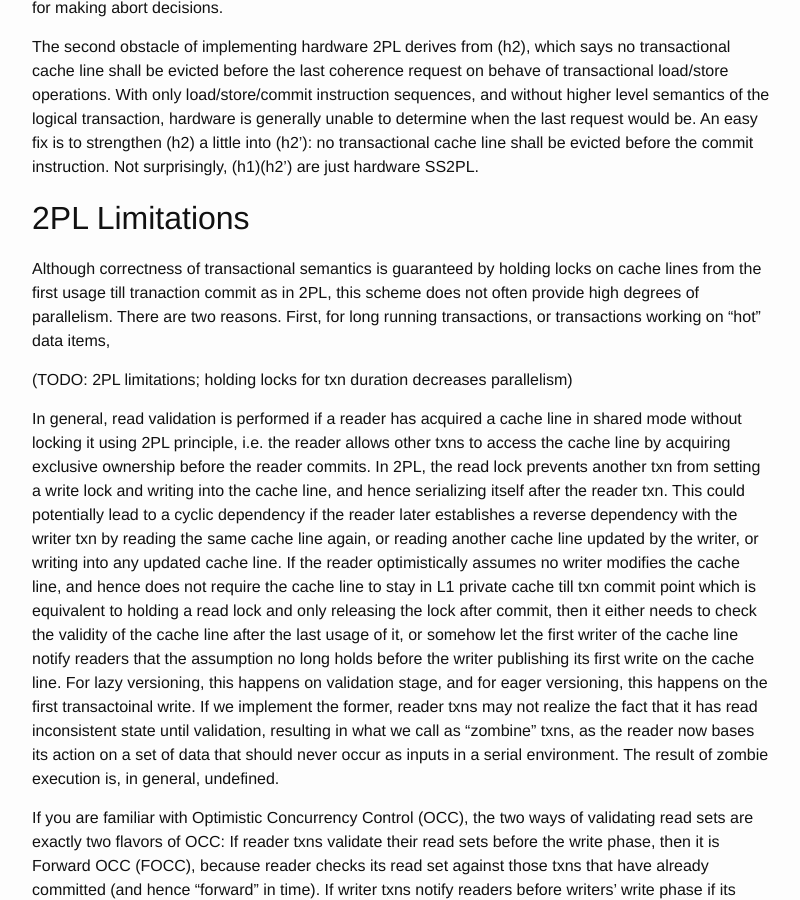
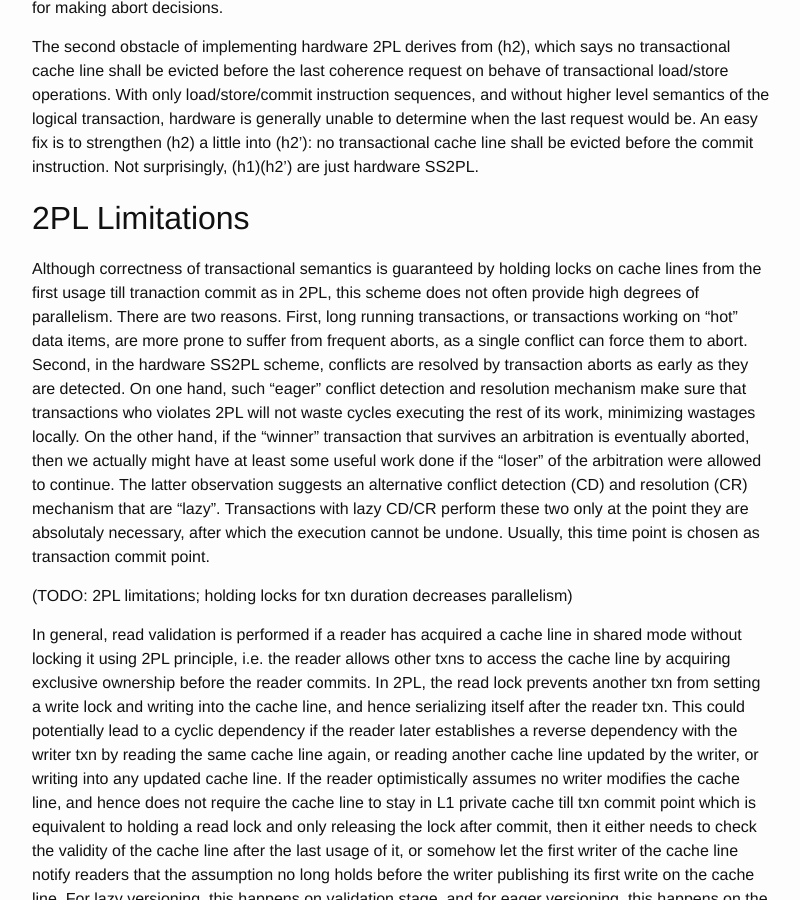
Before and after one commit to wangziqi2013/wangziqi2013.github.io, a Jekyll site: the page built from _posts/2018-03-18-HTM-Hardware-2PL-and-OCC.markdown, in a window 1280 px wide and 900 px high, scrolled down 2367 px. Shown: the whole window, without its empty margins (238-1038 px from the left). Built offline with Jekyll 4.4.1, drawn with Linux system fonts in a browser that asks for light colours.

Commit message:
Finish 2PL limitations

```diff
--- a/_posts/2018-03-18-HTM-Hardware-2PL-and-OCC.markdown
+++ b/_posts/2018-03-18-HTM-Hardware-2PL-and-OCC.markdown
@@ -95,7 +95,16 @@ Not surprisingly, (h1)(h2') are just hardware SS2PL.
 
 Although correctness of transactional semantics is guaranteed by holding locks on cache lines from the first
 usage till tranaction commit as in 2PL, this scheme does not often provide high degrees of parallelism. There
-are two reasons. First, for long running transactions, or transactions working on "hot" data items,
+are two reasons. First, long running transactions, or transactions working on "hot" data items, are more prone
+to suffer from frequent aborts, as a single conflict can force them to abort. Second, in the hardware SS2PL scheme,
+conflicts are resolved by transaction aborts as early as they are detected. On one hand, such "eager" conflict
+detection and resolution mechanism make sure that transactions who violates 2PL will not waste cycles executing
+the rest of its work, minimizing wastages locally. On the other hand, if the "winner" transaction that survives
+an arbitration is eventually aborted, then we actually might have at least some useful work done if the "loser" of
+the arbitration were allowed to continue. The latter observation suggests an alternative conflict detection (CD) and
+resolution (CR) mechanism that are "lazy". Transactions with lazy CD/CR perform these two only at the point
+they are absolutaly necessary, after which the execution cannot be undone. Usually, this time point is chosen
+as transaction commit point.
 
 (TODO: 2PL limitations; holding locks for txn duration decreases parallelism)
 
```
